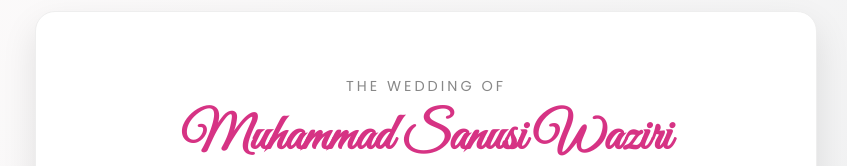
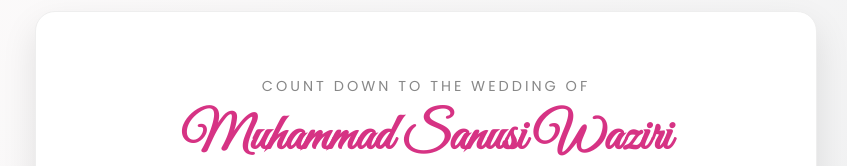
Before and after one commit to Swaziri/my_wedding_countdown, a plain HTML site: page index.html in a window 1280 px wide. Shown: the top 166 px of the page, without its empty margins (214-1061 px from the left). Drawn offline with Linux system fonts and the light colour scheme.

Commit message:
Update index.html

```diff
--- a/index.html
+++ b/index.html
@@ -218,7 +218,7 @@
 <body>
 
     <div class="container">
-        <p class="intro">The Wedding of</p>
+        <p class="intro">Count Down to The Wedding of</p>
 
         <h1>Muhammad Sanusi Waziri</h1>
         <span class="ampersand">&</span>
```
